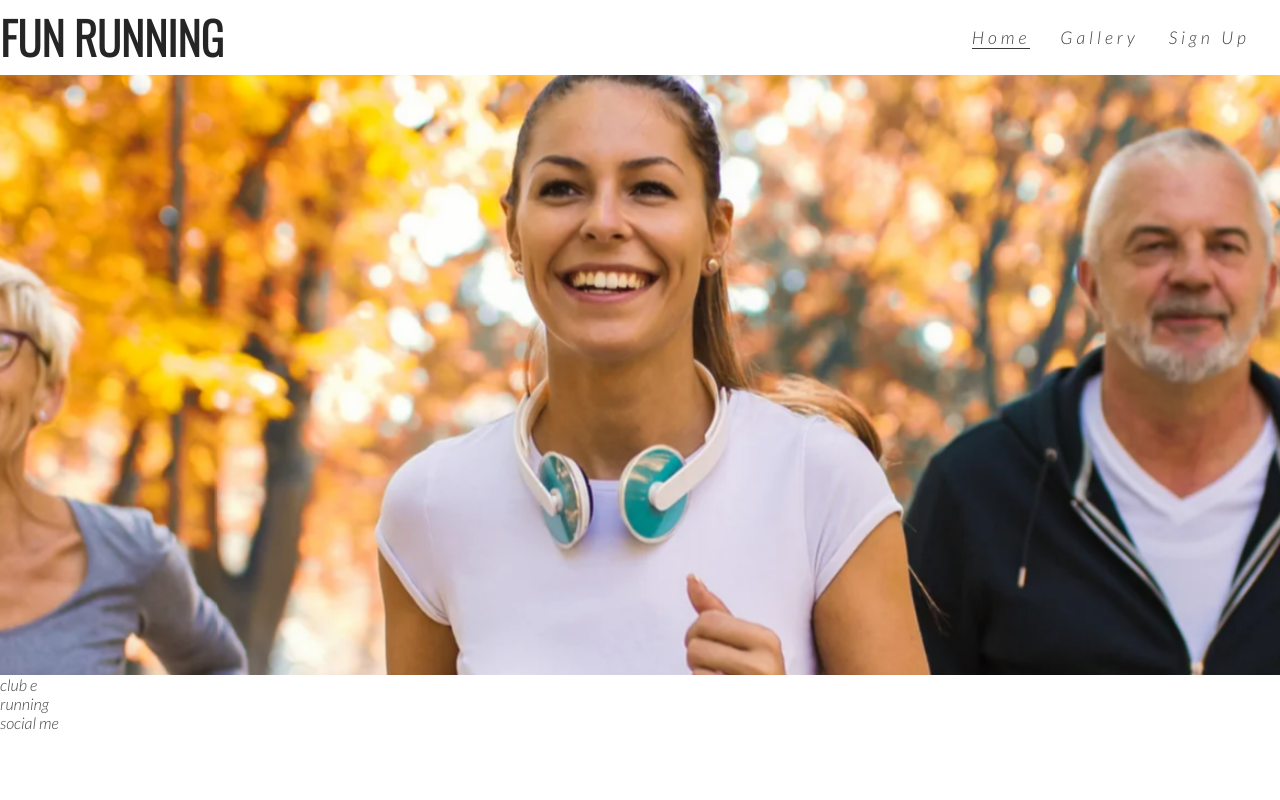
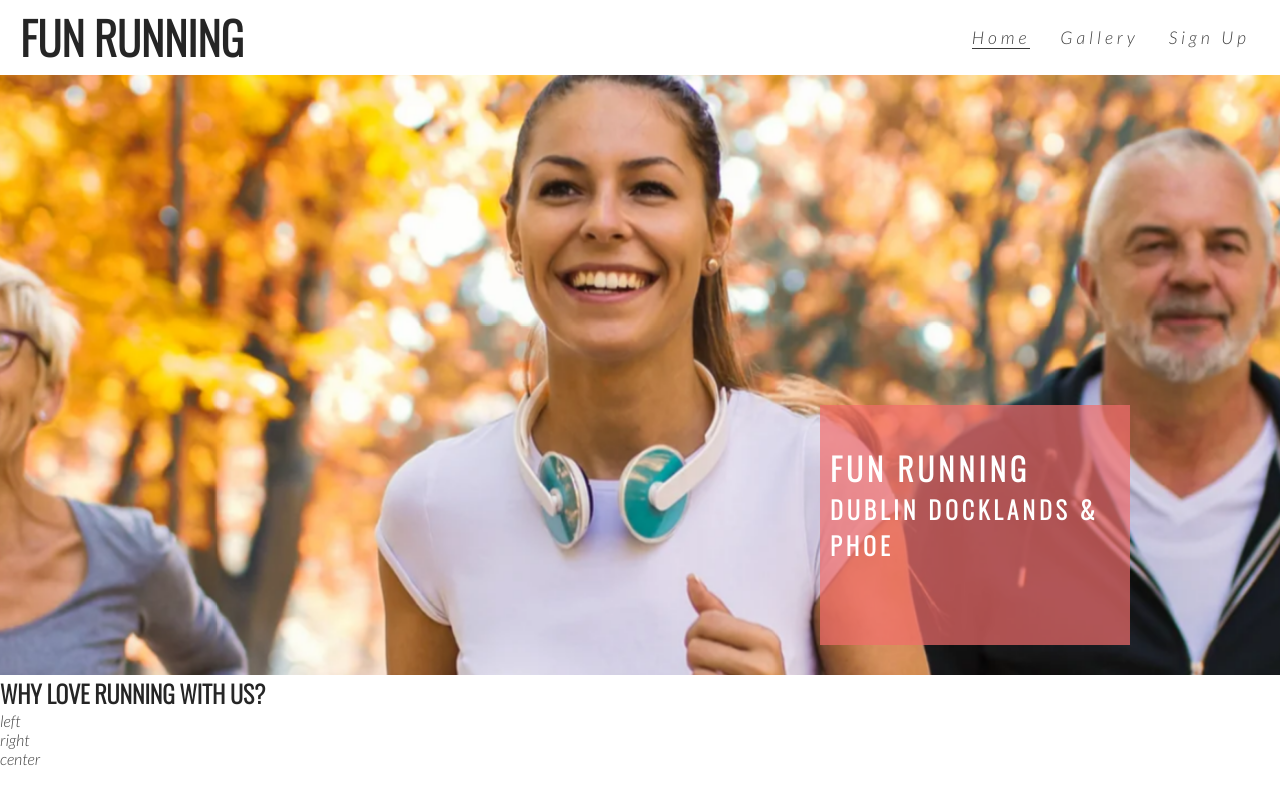
Before and after one commit to DanOsei/fun-running, a plain HTML site: page index.html in a window 1280 px wide. Shown: the top 800 px of the page. Drawn offline with nearby package versions, Linux system fonts and the light colour scheme.

Commit message:
club ethos

```diff
--- a/assets/css/style.css
+++ b/assets/css/style.css
@@ -23,6 +23,7 @@ h1, h2 {
 #logo {
     float: left;
     font-size: 280%;
+    margin-left: 20px ;
 }
 
 /*navigation links*/
@@ -50,12 +51,19 @@ h1, h2 {
     border-bottom: 1px solid #3a3a3a;
 }
 
-/* hero image*/
+/* hero image and cover-text*/
 
 #hero-outer{
     height: 600px;
     width: 100%;
     overflow: hidden;
+    position: relative;
+
+    position: relative;
+}
+
+#cover-text, #cover-text h2{
+    color: #ffff;
 }
 
 #hero-image {
@@ -78,3 +86,33 @@ animation-fill-mode: forwards;
       transform: scale(1.1);
     }
 }
+
+#cover-text {
+    font-size: 130%;
+    font-family: oswald, sans-serif;
+    text-transform: uppercase;
+    letter-spacing: 4px;
+
+    width: 300px;
+    height: 200px;
+
+    padding-top: 40px;
+    padding-left: 10px;
+
+    background-color: rgba(241, 109, 107, .7);
+
+    bottom: 30px;
+    right: 150px;
+
+    position: absolute;
+}
+
+/*  club ethos  */
+
+#club-ethos {
+    height: 600px;
+}
+
+#left-about{
+    padding: ;
+}
--- a/index.html
+++ b/index.html
@@ -26,9 +26,16 @@
     </header>
     <section id="hero-outer">
         <div id="hero-image"></div>
+        <div id="cover-text">
+            <h2>Fun Running</h2>
+            <h3>Dublin Docklands & Phoe</h3>
+        </div>
     </section>
-    <section>
-        club e
+    <section id="club-ethos">
+        <h1> Why Love Running With Us?</h1>
+        <div id="left-about">left</div>
+        <div id="right-about">right</div>
+        <div id="center-about">center</div>
     </section>
     <section>
         running
```
